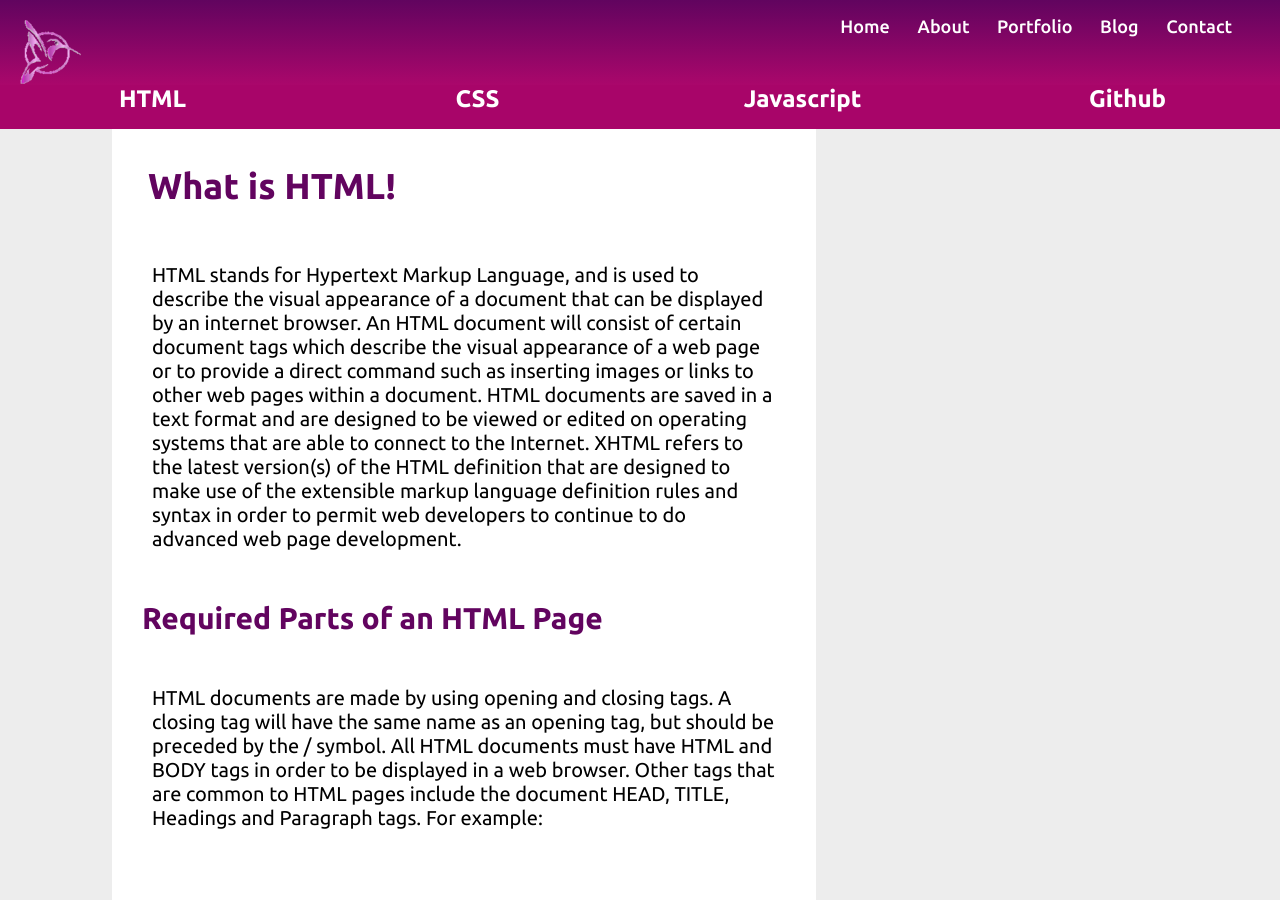
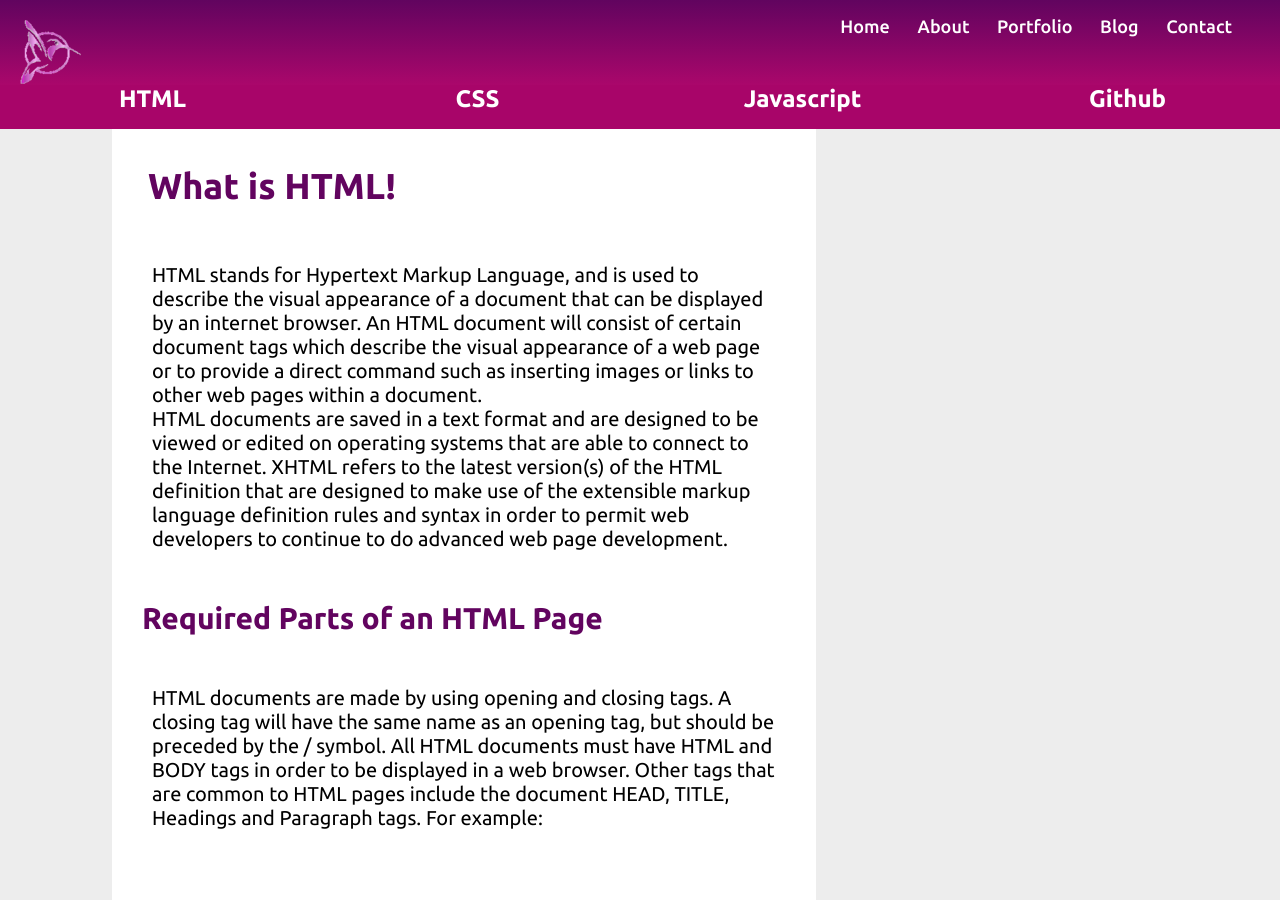
Before and after one commit to Steve-AB/Steve-AB.github.io, a Jekyll site: the page built from pages/html-page/index.html, in a window 1280 px wide and 900 px high. Built offline with Jekyll 4.4.1, drawn with Linux system fonts in a browser that asks for light colours; nearby versions of some CDN libraries; some of the changed text lies outside the part shown.

Commit message:
Update index.html

```diff
--- a/pages/html-page/index.html
+++ b/pages/html-page/index.html
@@ -11,41 +11,23 @@
 <div class="home-grid">
      <main id="content" class="main-content">
           <h2>What is HTML!</h2>
-          <P>HTML stands for Hypertext Markup Language, and is used to describe the visual appearance of a document that can be displayed by an internet browser. An HTML document will consist of certain document tags which describe the visual appearance of a web page or to provide a direct command such as inserting images or links to other web pages within a document. HTML documents are saved in a text format and are designed to be viewed or edited on operating systems that are able to connect to the Internet. XHTML refers to the latest version(s) of the HTML definition that are designed to make use of the extensible markup language definition rules and syntax in order to permit web developers to continue to do advanced web page development.</P>
+          <P>HTML stands for Hypertext Markup Language, and is used to describe the visual appearance of a document that can be displayed by an internet browser. An HTML document will consist of certain document tags which describe the visual appearance of a web page or to provide a direct command such as inserting images or links to other web pages within a document.<br>HTML documents are saved in a text format and are designed to be viewed or edited on operating systems that are able to connect to the Internet. XHTML refers to the latest version(s) of the HTML definition that are designed to make use of the extensible markup language definition rules and syntax in order to permit web developers to continue to do advanced web page development.</P>
           <H3>Required Parts of an HTML Page</H3>
           <P>HTML documents are made by using opening and closing tags. A closing tag will have the same name as an opening tag, but should be preceded by the / symbol. All HTML documents must have HTML and BODY tags in order to be displayed in a web browser. Other tags that are common to HTML pages include the document HEAD, TITLE, Headings and Paragraph tags. For example:</P>
           <br>
-          <pre class="prettyprint" lang-html>
-          <code>
-           <!DOCTYPE html>
-           <html>
-           <head>
-           <title>Hello World!</title>
-           </head>
-           <body>
-           <h1>Page Heading</h1>
-           <p>My First Web Page paragraph</p>
-           </body>
-           <footer>Copyright</footer>
-           </html>
-          </code>
-          </pre>
+
           <br>
           <p>The <code><HTML></code> tag in the example code declares the document to be type HTML to a web browser. The <code><HEAD></code> tag contains a <code><TITLE></code> tag that will be displayed in the top of a web browser and can also contain Javascript, links to css stylesheets and other meta data information for the web page. The <code><BODY></code> tag contains the information to be displayed in the HTML document, includes a header tag <code><H1></code> declaration, and defines a paragraph tag <code><P></code>. Although an HTML page can be displayed without tags having corresponding closing tags, it is not considered bad practice and will not be a well-formed document. This may also cause and display errors if none of the tags are closed.</p>
            <h3>Embedding Images</h3>
            <p>Internet Browsers are designed to embed images in various formats such as GIF, JPEG, or PNG, with the latest browsers also supporting the W3C approved SVG format for display. HTML code will provide a linked reference to an image that is stored on a web server along with any size and meta information required in order to display the image properly in a web page. If the image can not be retrieved from the web server, alternative display information is included in order to provide a visual text display or alternative information for those who are unable to view pictures. A <code><IMG></code> tag is used for displaying images in HTML documents, for example, to include an image in the previous example, add the following line of HTML code in between the opening and closing <code><BODY></code> tags:</p>
             <br>
-            <pre class="prettyprint" lang-html><code>
-             <img src="https://www.mysite.com/myimage.png" alt="my image">
-            </code></pre>
+
             <br>
             <p>The image code will attempt to retrieve the image and will alternatively display the text “my image” to the end user in the event the image can not be downloaded to view.<p>
             <h3>Link to Other Web Pages</h3>
             <p>One of the most commonly used aspects of HTML documents is to link to other web pages or resources on the Internet. The HTML tag used to link to another page is the anchor tag, <code><a></code>. In between the opening and closing anchor tag declaration, you include the text or image that you want to be linked to the web address that you provide. For example:</p>
             <br>
-            <pre class="prettyprint" lang-html><code>
-             <a href="https://www.myothersite.com"> My Other Site</a>
-            </pre></code>
+
             <br>
             <p>This HTML statement will display the words “My Other Site” which can be selected to open a new window in your web browser to display the “My Other Sites” web page. The href attribute is used to provide the URL for the resource being linked to by the anchor tag declaration.</p>
             <h3>HTML and The World Wide Web</h3>
```
